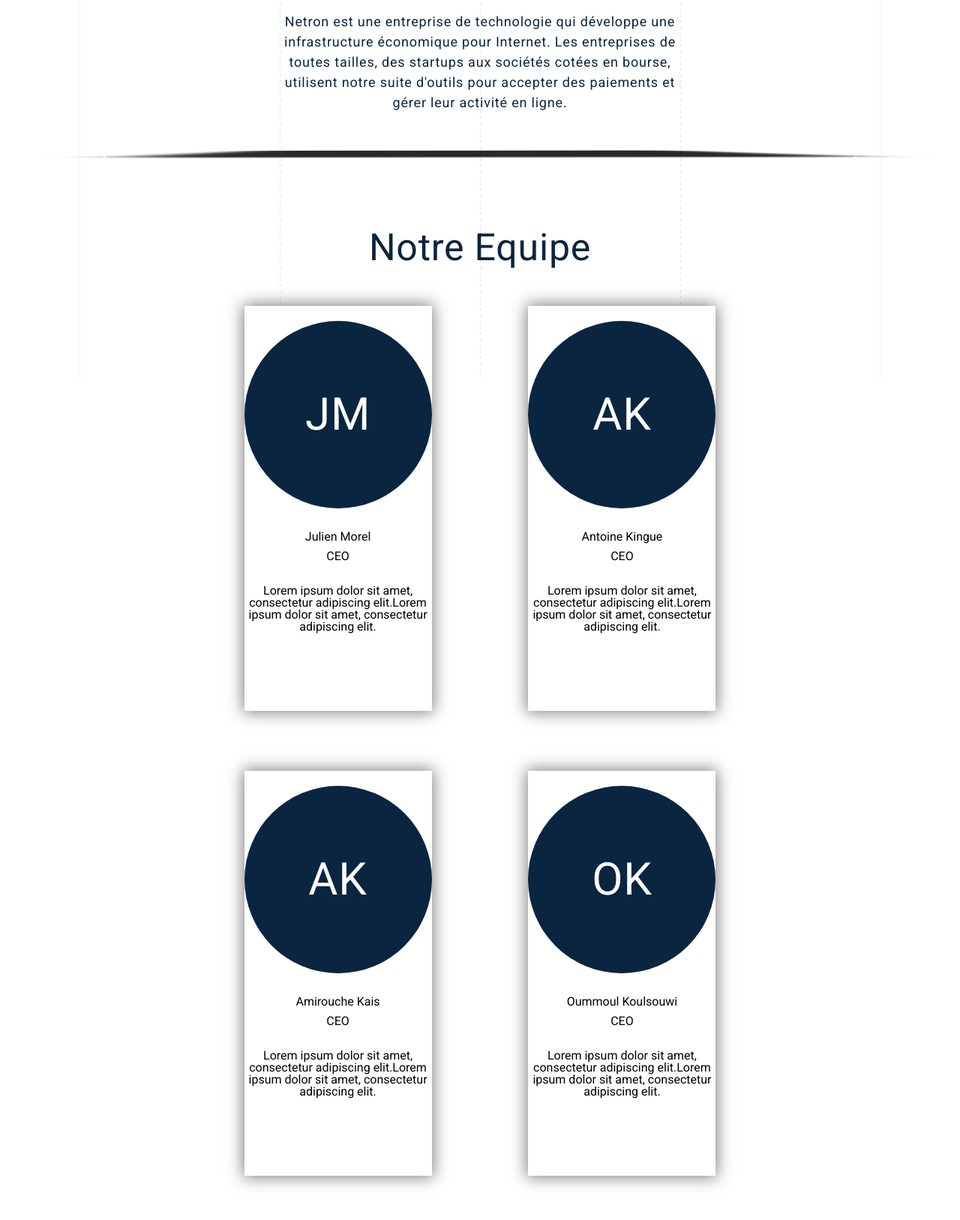
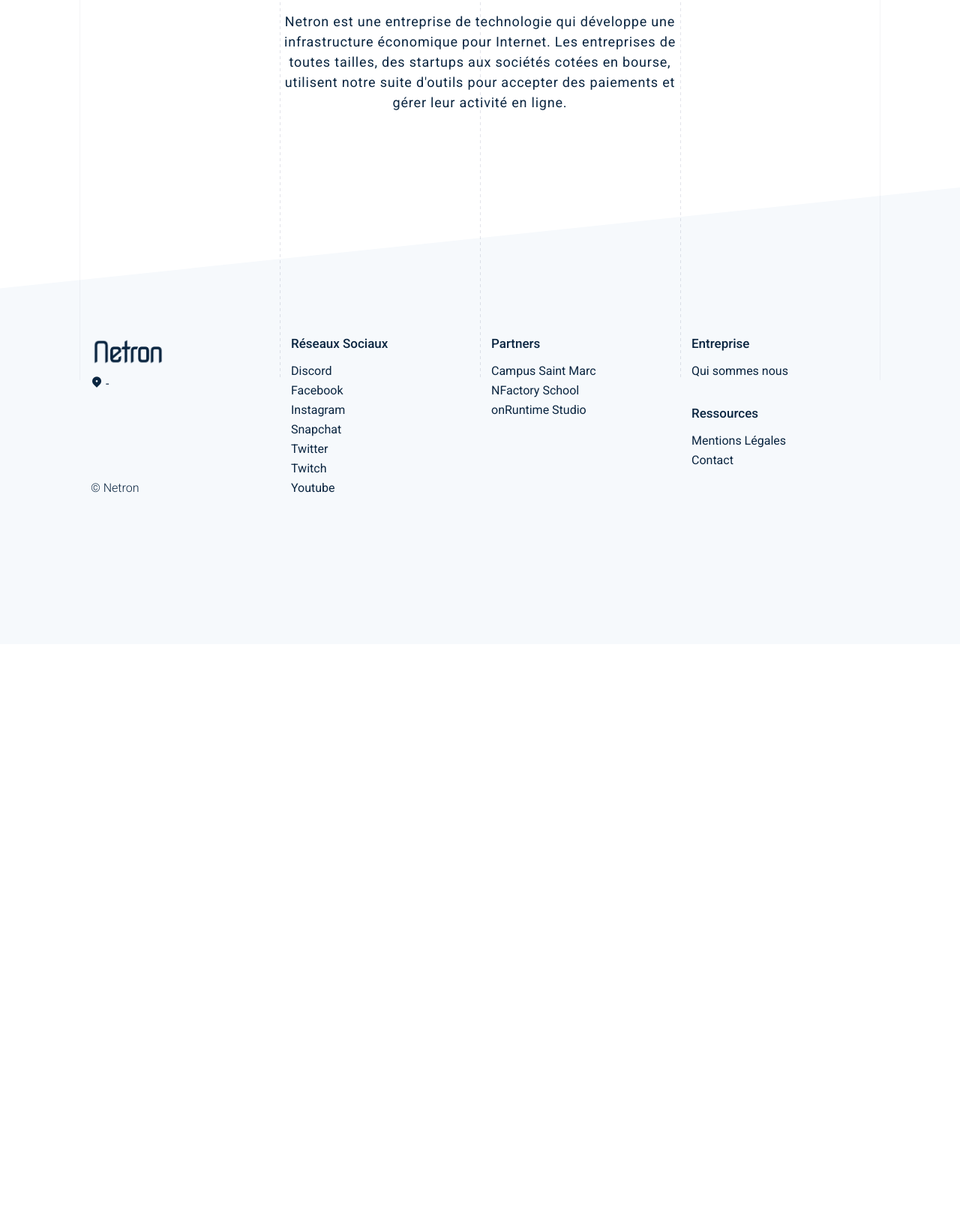
Before and after one commit to needforschool/netron, a PHP site: page /about.php in a window 1280 px wide. Shown: the part 293-1920 px from the top of the page at 75% size. After the commit the page ends 950 px from the top, so only its background shows below. Run offline with PHP 8.4, Linux system fonts and the light colour scheme; grey boxes are pictures that could not be loaded.

Commit message:
fix - team deletion

```diff
--- a/about.php
+++ b/about.php
@@ -9,7 +9,7 @@ include('./src/template/header.php');
     <div class="container">
 
         <div class="about">
-            <div class="container-lg">
+            <div class="container">
                 <h1 class="common-pagetitle title">Notre mission est <br> d'augmenter le PIB d'internet</h1>
                 <p class="common-introtext intro">
                     Netron est une entreprise de technologie qui développe une infrastructure économique pour Internet.
@@ -17,79 +17,6 @@ include('./src/template/header.php');
                     d'outils pour accepter des paiements et gérer leur activité en ligne.
                 </p>
             </div>
-
-            <div class="swiper-container gallery-top">
-    <div class="swiper-wrapper">
-      <div class="swiper-slide" style="background-image:url(https://picsum.photos/id/237/200/300)"></div>
-      <div class="swiper-slide" style="background-image:url(https://picsum.photos/id/230/200/300)"></div>
-      <div class="swiper-slide" style="background-image:url(https://picsum.photos/id/238/200/300)"></div>
-      <div class="swiper-slide" style="background-image:url(https://picsum.photos/id/235/200/300)"></div>
-      <div class="swiper-slide" style="background-image:url(https://picsum.photos/id/232/200/300)"></div>
-      <div class="swiper-slide" style="background-image:url(https://picsum.photos/id/100/200/300)"></div>
-      <div class="swiper-slide" style="background-image:url(https://picsum.photos/id/100/200/300)"></div>
-    </div>
-    <!-- Add Arrows -->
-    <div class="swiper-button-next swiper-button-white"></div>
-    <div class="swiper-button-prev swiper-button-white"></div>
-  </div>
-  <div class="swiper-container gallery-thumbs">
-    <div class="swiper-wrapper">
-      <div class="swiper-slide" style="background-image:url(https://picsum.photos/id/237/200/300)"></div>
-      <div class="swiper-slide" style="background-image:url(https://picsum.photos/id/237/200/300)"></div>
-      <div class="swiper-slide" style="background-image:url(https://picsum.photos/id/237/200/300)"></div>
-      <div class="swiper-slide" style="background-image:url(https://picsum.photos/id/237/200/300)"></div>
-      <div class="swiper-slide" style="background-image:url(https://picsum.photos/id/237/200/300)"></div>
-      <div class="swiper-slide" style="background-image:url(https://picsum.photos/id/237/200/300)"></div>
-      <div class="swiper-slide" style="background-image:url(https://picsum.photos/id/237/200/300)"></div>
-    </div>
-  </div>
-
-            <div class="team">
-                <h1> Notre Equipe
-                </h1>
-                <div class="card">
-                    <div class="circle-container">
-                        <h1 style="color:#fff;">JM</h1>
-                    </div>
-                    <h2>Julien Morel</h2>
-                    <h4>CEO</h4>
-                    <p>Lorem ipsum dolor sit amet, consectetur adipiscing elit.Lorem ipsum dolor sit amet, consectetur
-                        adipiscing elit.</p>
-                </div>
-
-
-
-                <div class="card">
-                    <div class="circle-container">
-                        <h1 style="color:#fff;">AK</h1>
-                    </div>
-                    <h2>Antoine Kingue</h2>
-                    <h4>CEO</h4>
-                    <p>Lorem ipsum dolor sit amet, consectetur adipiscing elit.Lorem ipsum dolor sit amet, consectetur
-                        adipiscing elit.</p>
-                </div>
-
-                <div class="card">
-                    <div class="circle-container">
-                        <h1 style="color:#fff;">AK</h1>
-                    </div>
-                    <h2>Amirouche Kais</h2>
-                    <h4>CEO</h4>
-                    <p>Lorem ipsum dolor sit amet, consectetur adipiscing elit.Lorem ipsum dolor sit amet, consectetur
-                        adipiscing elit.</p>
-                </div>
-
-                <div class="card">
-                    <div class="circle-container">
-                        <h1 style="color:#fff;">OK</h1>
-                    </div>
-                    <h2>Oummoul Koulsouwi</h2>
-                    <h4>CEO</h4>
-                    <p>Lorem ipsum dolor sit amet, consectetur adipiscing elit.Lorem ipsum dolor sit amet, consectetur
-                        adipiscing elit.</p>
-                </div>
-
-            </div>
         </div>
     </div>
 </div>
--- a/assets/css/style.css
+++ b/assets/css/style.css
@@ -644,6 +644,7 @@ a:hover {
     display: flex;
     width: 100%;
 }
+
 /* #contact .contact-container .form-contact .inputs-container input:first-child {
     margin-left: 0;
 
@@ -651,9 +652,6 @@ a:hover {
 #contact .contact-container .form-contact .inputs-container input:last-child {
     margin-right: 0;
 } */
-
-
-
 
 #contact .contact-container .form-contact .inputs-container input, #contact .contact-container .form-contact textarea {
     flex: 1;
@@ -667,23 +665,22 @@ a:hover {
     padding: 6px 16px;
     color: var(--white);
 }
+
 #contact .contact-container .form-contact textarea {
     /* max-width: 50%; */
     width: 90%;
     min-height: 200px;
 }
 
- #about .container{
-    width:100%;
- }
- #about .container-lg h1.common-pagetitle.title{
+#about .container h1.common-pagetitle.title {
     font-weight: 4px;
     font-size: 50px;
     margin-top: 50px;
     line-height: 1.5;
     letter-spacing: .8px;
 }
-#about .container-lg  p.common-introtext{
+
+#about .container p.common-introtext {
     font-size: 18px;
     margin: 40px auto;
     line-height: 1.5;
@@ -691,89 +688,10 @@ a:hover {
     width: 50%;
 }
 
-
-
-
-#about .container-lg h1.common-pagetitle, #about .container-lg p.common-introtext {
+#about .container h1.common-pagetitle, #about .container p.common-introtext {
     color: var(--blue-primary);
-
     text-align: center;
 }
-#about .container-lg {
-    position: relative;
-    max-width: 1400px;
-}
-
-
- #about .team{
-    width:90%;
-    margin:0 auto;
-    text-align: center;
-    padding:5% 5%;
-    over-flow:hidden;
- }
- #about .team h1{
-    text-align:center;
-    color: #0a2540;
-    font-weight: 4px;
-    font-size: 50px;
-    margin-top: 50px;
-    line-height: 1.5;
-    letter-spacing: .8px;
-
- }
- #about .card {
-     margin-left: 300px;
- }
- #about .team .card{
-    padding-bottom:20px;
-    padding-top:20px;
-    position:relative;
-    min-width:20%;
-    height:500px !important;
-    height:auto;
-    background-color:#fff;
-    display:inline-block;
-    margin:40px 6.5%;
-    box-shadow: 0 0 20px 2px rgba(0,0,0,0.5);
-    text-align:center;
- }
- #about .card .circle-container{
-    position:relative;
-    background-color: var(--blue-primary);
-    width:250px;
-    height:250px;
-    border:none;
-    border-radius:50%;
-    margin:auto;
-    color:#fff;
- }
- #about .circle-container h1{
-    position:absolute;
-    top:50%;
-    left:50%;
-    transform:translate(-50%,-50%);
-    margin:0;
-    font-size:60px;
- }
-
- #about .team .card h2{
-    text-align:center;
-    margin:30px 0 0 0;
- }
- #about .team .card h4{
-    text-align:center;
-    margin:10px 0 0 0;
- }
- #about .team .card p{
-    width:250px;
-    margin:30px auto;
-    text-align:center;
-
- }
- /* .clear{
-     clear: both;
- } */
 
 /* footer */
 
@@ -854,28 +772,26 @@ a:hover {
         flex-direction: column;
         align-items: center;
     }
-    #about .container-lg  p.common-introtext{
+    #about .container-lg p.common-introtext {
         font-size: 18px;
         margin: 40px auto 5px auto;
         /* line-height: 1.5; */
         /* letter-spacing: .8px; */
         width: 80%;
     }
-    #about .team .card h2{
-        text-align:center;
-        margin:30px 0 0 0;
+    #about .team .card h2 {
+        text-align: center;
+        margin: 30px 0 0 0;
         font-size: 1.6rem;
     }
-     #about .team .card h4{
-        text-align:center;
-        margin:10px 0 0 0;
+    #about .team .card h4 {
+        text-align: center;
+        margin: 10px 0 0 0;
         font-size: 1.2rem;
     }
     #about .team .card p {
         line-height: 1.4;
     }
-
-
 }
 
 @media only screen and (max-width: 750px) {
@@ -973,13 +889,13 @@ a:hover {
         flex-direction: column;
         align-items: center;
     }
-    #about .container-lg h1.common-pagetitle.title{
+    #about .container-lg h1.common-pagetitle.title {
         font-size: 30px;
         /* margin-top: 50px; */
         /* line-height: 1.5; */
         /* letter-spacing: .8px; */
     }
-    #about .container-lg  p.common-introtext{
+    #about .container-lg p.common-introtext {
         font-size: 18px;
         margin: 40px auto 25px auto;
         /* line-height: 1.5; */
@@ -987,20 +903,19 @@ a:hover {
         width: 80%;
         text-align: justify;
     }
-    #about .team{
+    #about .team {
         margin-bottom: -20%;
     }
-    #about .team h1{
+    #about .team h1 {
         font-size: 30px;
     }
-    #about .team .card p{
-        width:250px;
-        margin:30px auto;
-        text-align:justify;
+    #about .team .card p {
+        width: 250px;
+        margin: 30px auto;
+        text-align: justify;
         padding: 10px;
         line-height: 1.4;
     }
-
 }
 
 /* animations */
```
Lines whose indentation alone changed are shown as unchanged.
